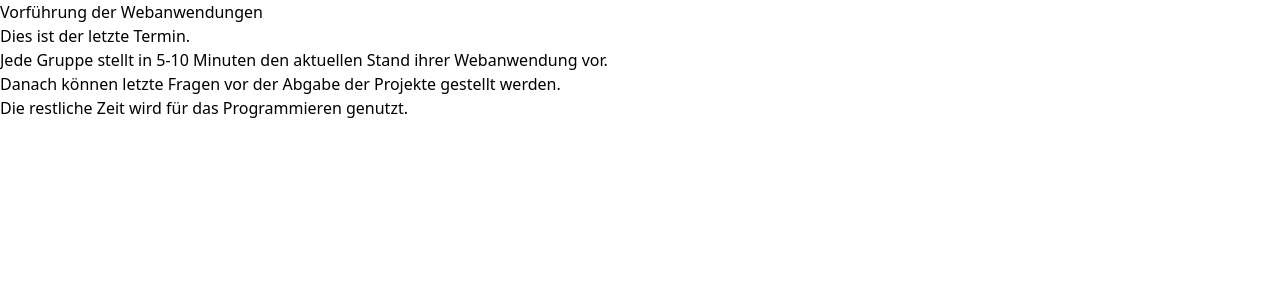
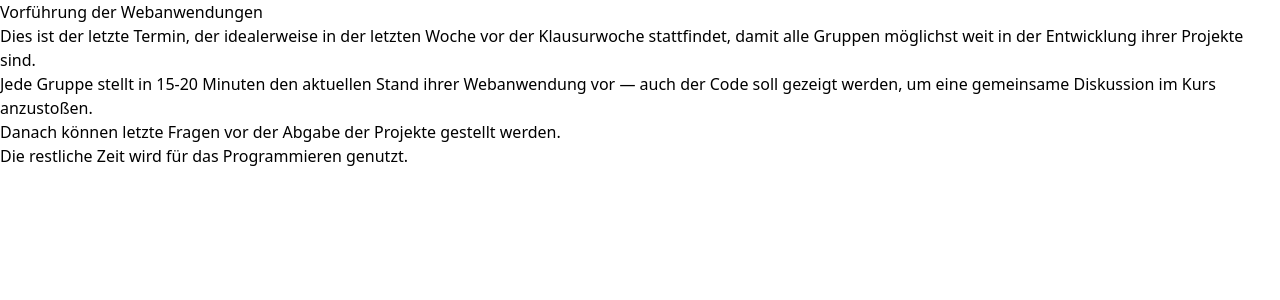
Before and after one commit to behrends/workshops, a Next.js app: page /web-prog/Abschluss/vorstellung-apps in a window 1280 px wide. Shown: the top 300 px of the page. Built offline with nearby package versions, Linux system fonts and the light colour scheme.

Commit message:
Web-Prog Präsi

```diff
--- a/pages/web-prog/Abschluss/vorstellung-apps.mdx
+++ b/pages/web-prog/Abschluss/vorstellung-apps.mdx
@@ -2,10 +2,10 @@ import { Callout } from 'nextra-theme-docs'
 
 # Vorführung der Webanwendungen
 
-Dies ist der letzte Termin.
+Dies ist der letzte Termin, der idealerweise in der letzten Woche vor der Klausurwoche stattfindet, damit alle Gruppen möglichst weit in der Entwicklung ihrer Projekte sind.
 
-Jede Gruppe stellt in 5-10 Minuten den aktuellen Stand
-ihrer Webanwendung vor.
+Jede Gruppe stellt in 15-20 Minuten den aktuellen Stand
+ihrer Webanwendung vor &mdash; auch der Code soll gezeigt werden, um eine gemeinsame Diskussion im Kurs anzustoßen.
 
 Danach können letzte Fragen vor der Abgabe der Projekte
 gestellt werden.
```
